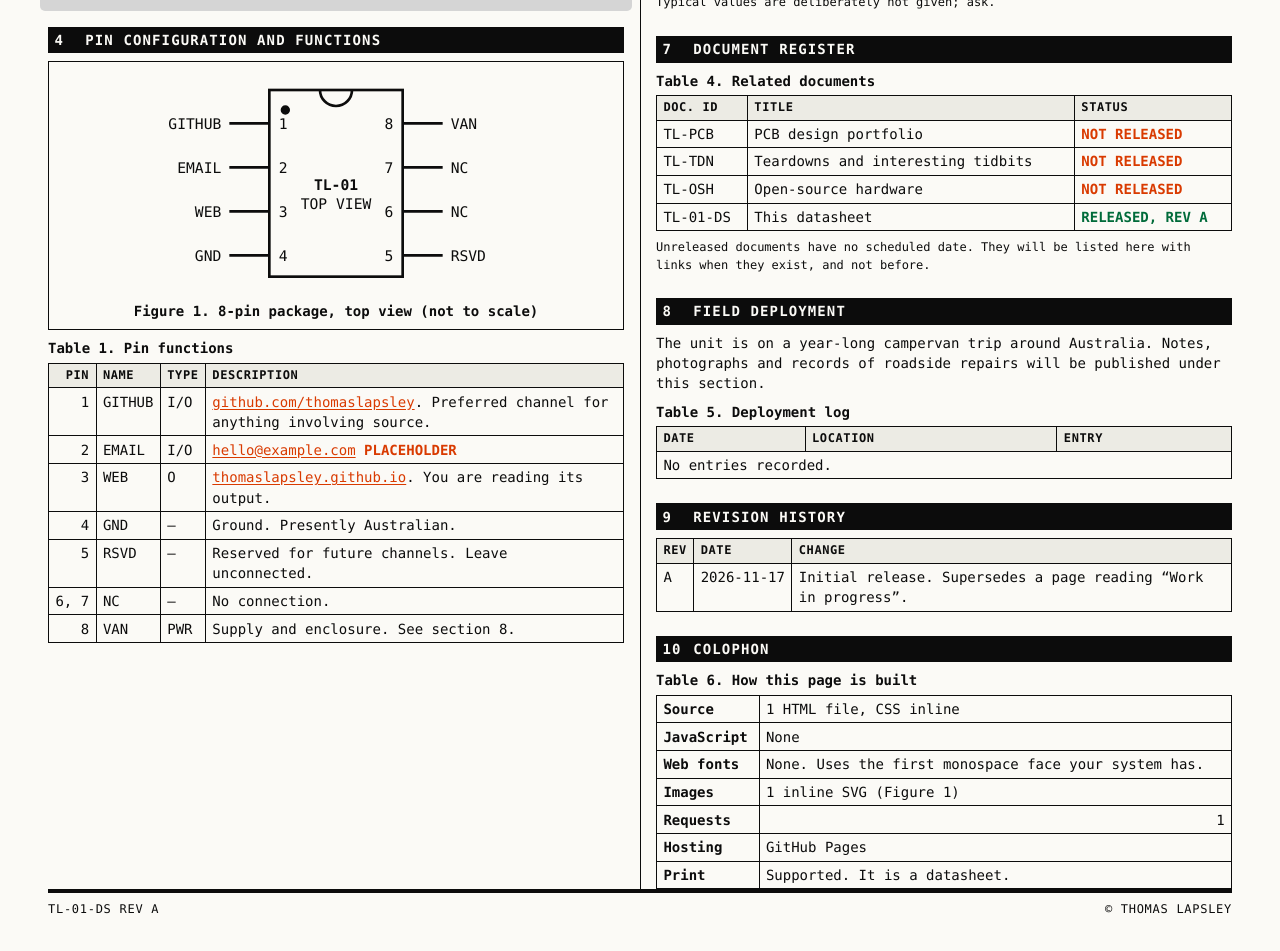
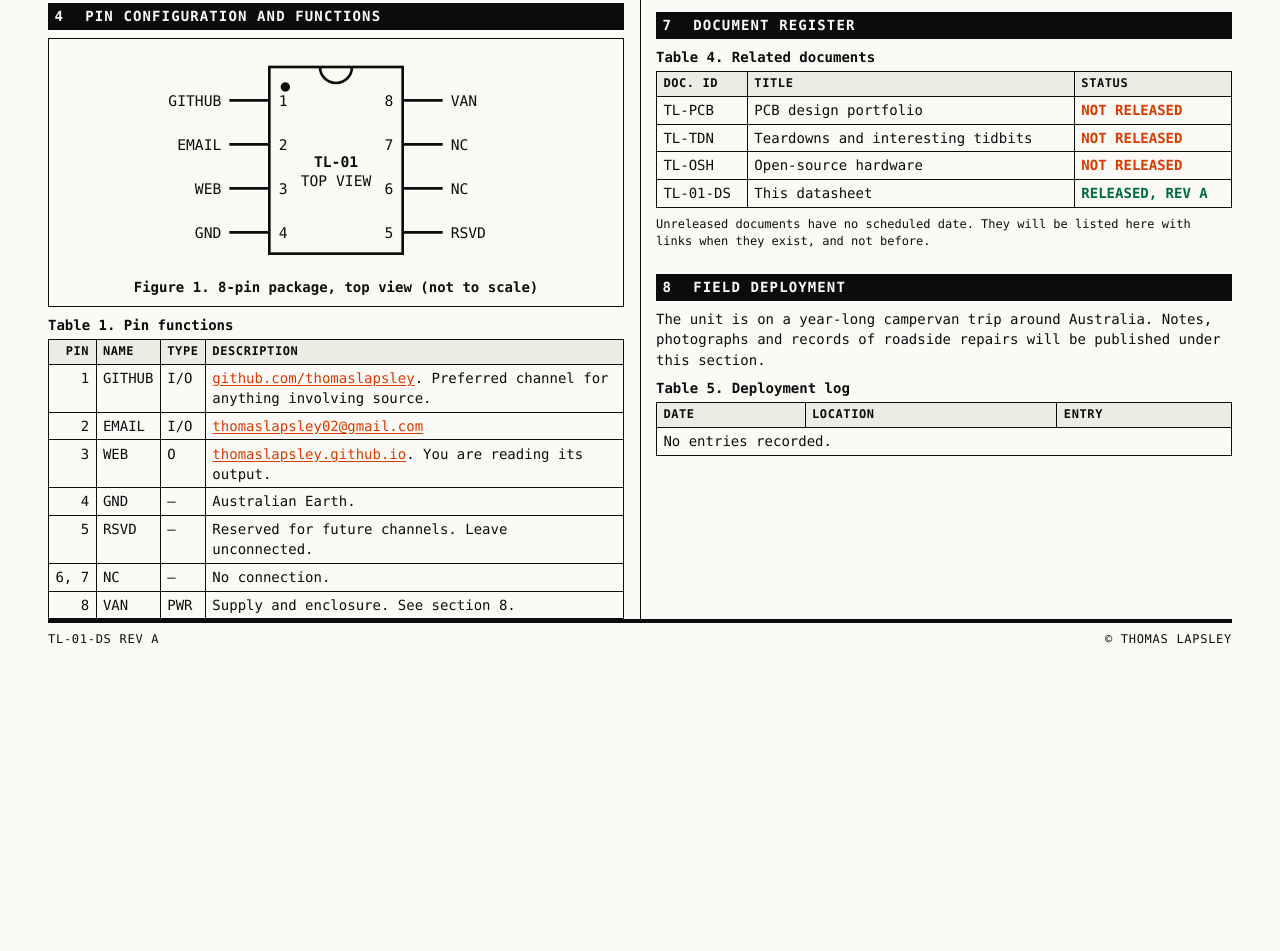
Before and after one commit to thomaslapsley/thomaslapsley.github.io, a plain HTML site: page index.html in a window 1280 px wide. Shown: the part 929-1880 px from the top of the page. After the commit the page ends 1610 px from the top, so only its background shows below. Drawn offline with Linux system fonts and the light colour scheme.

Commit message:
Added webpage

```diff
--- a/index.html
+++ b/index.html
@@ -82,7 +82,8 @@
   <nav class="toc" aria-label="Sections">
     <a href="#s1">1 Features</a><a href="#s2">2 Applications</a><a href="#s3">3 Description</a><a href="#s4">4 Pin configuration</a>
     <a href="#s5">5 Operating conditions</a><a href="#s6">6 Characteristics</a><a href="#s7">7 Document register</a>
-    <a href="#s8">8 Field deployment</a><a href="#s9">9 Revision history</a><a href="#s10">10 Colophon</a>
+    <a href="#s8">8 Field deployment</a>
+    <!-- <a href="#s9">9 Revision history</a><a href="#s10">10 Colophon</a> -->
   </nav>
     <main class="cols">
       <div class="highlight-group">
@@ -144,9 +145,9 @@
         <thead><tr><th class="n">Pin</th><th>Name</th><th>Type</th><th>Description</th></tr></thead>
         <tbody>
           <tr><td class="n">1</td><td>GITHUB</td><td>I/O</td><td><a href="https://github.com/thomaslapsley">github.com/thomaslapsley</a>. Preferred channel for anything involving source.</td></tr>
-          <tr><td class="n">2</td><td>EMAIL</td><td>I/O</td><td><!-- TODO: replace with your real address --><a href="mailto:hello@example.com">hello@example.com</a> <span class="st nr">PLACEHOLDER</span></td></tr>
+          <tr><td class="n">2</td><td>EMAIL</td><td>I/O</td><td><!-- TODO: replace with your real address --><a href="mailto:thomaslapsley02@gmail.com">thomaslapsley02@gmail.com</a></td></tr>
           <tr><td class="n">3</td><td>WEB</td><td>O</td><td><a href="https://thomaslapsley.github.io">thomaslapsley.github.io</a>. You are reading its output.</td></tr>
-          <tr><td class="n">4</td><td>GND</td><td>—</td><td>Ground. Presently Australian.</td></tr>
+          <tr><td class="n">4</td><td>GND</td><td>—</td><td>Australian Earth.</td></tr>
           <tr><td class="n">5</td><td>RSVD</td><td>—</td><td>Reserved for future channels. Leave unconnected.</td></tr>
           <tr><td class="n">6, 7</td><td>NC</td><td>—</td><td>No connection.</td></tr>
           <tr><td class="n">8</td><td>VAN</td><td>PWR</td><td>Supply and enclosure. See section 8.</td></tr>
@@ -214,15 +215,15 @@
       </table>
     </section>
 
-    <section id="s9">
+    <!-- <section id="s9">
       <h2><span>9</span>Revision history</h2>
       <table>
         <thead><tr><th>Rev</th><th>Date</th><th>Change</th></tr></thead>
         <tbody><tr><td>A</td><td class="n">2026-11-17</td><td>Initial release. Supersedes a page reading “Work in progress”.</td></tr></tbody>
       </table>
-    </section>
+    </section> -->
 
-    <section id="s10">
+    <!-- <section id="s10">
       <h2><span>10</span>Colophon</h2>
       <table>
         <caption>Table 6. How this page is built</caption>
@@ -236,7 +237,7 @@
           <tr><th>Print</th><td>Supported. It is a datasheet.</td></tr>
         </tbody>
       </table>
-    </section>
+    </section> -->
   </main>
 
   <footer>
```
